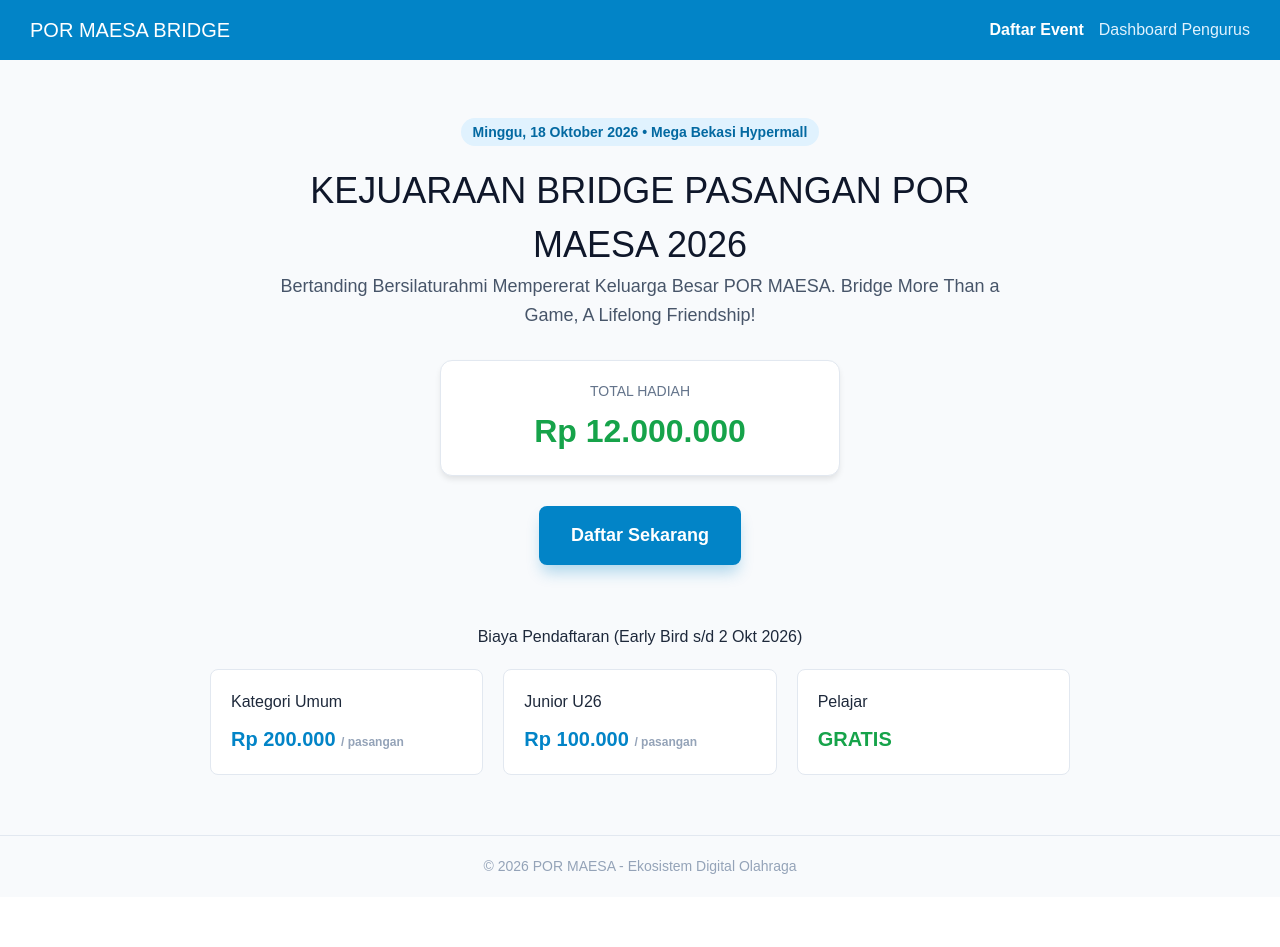
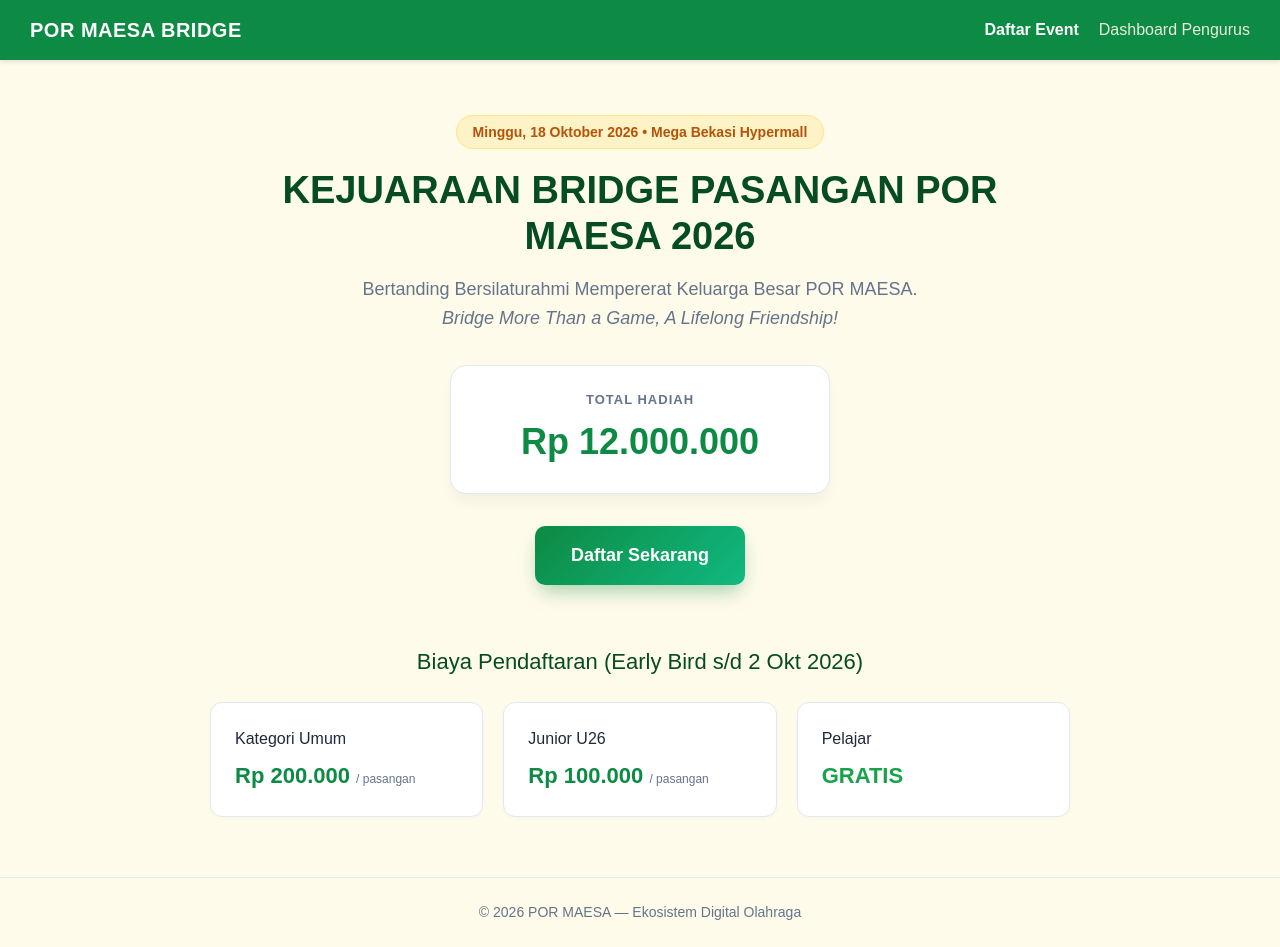
Before and after one commit to fredocto/pormaesa-ekosistem, a Next.js app: page / in a window 1280 px wide. Before the commit the page ends 897 px from the top, so only its background shows below. Built offline with nearby package versions, Linux system fonts and the light colour scheme.

Commit message:
style: apply official POR MAESA colors and typography

```diff
--- /dev/null
+++ b/app/colors.ts
@@ -0,0 +1,18 @@
+export const COLORS = {
+  // Brand Colors
+  primary: '#0D8A43',      // Hijau Maesa Utama
+  primaryHover: '#096330', // Hijau saat hover
+  accentGold: '#EAB308',   // Kuning Emas Aksentuasi
+
+  // Background Colors
+  bgBody: '#FFFBEB',       // Warm Cream (Latar Belakang Web)
+  bgCard: '#FFFFFF',       // Pure White (Kontainer/Card/Form)
+
+  // Typography Colors
+  textHeading: '#054B23',  // Dark Maesa Green (Judul / H1 / H2)
+  textBody: '#1E293B',     // Charcoal Dark (Isi Teks / Input)
+  textMuted: '#64748B',    // Slate Gray (Sub-judul / Placeholder)
+
+  // Borders & Dividers
+  border: '#E2E8F0',       // Garis Tepi
+}
--- a/app/page.tsx
+++ b/app/page.tsx
@@ -1,48 +1,51 @@
 import Link from 'next/link'
+import { COLORS } from './colors'
 
 export default function HomeBridge() {
   return (
-    <div style={{ fontFamily: 'sans-serif', color: '#1e293b', minHeight: '100vh', backgroundColor: '#f8fafc' }}>
+    <div style={{ backgroundColor: COLORS.bgBody, color: COLORS.textBody, minHeight: '100vh', fontFamily: 'sans-serif' }}>
       {/* Header / Navbar */}
-      <header style={{ background: '#0284c7', color: '#fff', padding: '15px 30px', display: 'flex', justifyContent: 'space-between', alignItems: 'center' }}>
-        <h2 style={{ margin: 0, fontSize: '20px' }}>POR MAESA BRIDGE</h2>
-        <nav style={{ display: 'flex', gap: '15px' }}>
+      <header style={{ background: COLORS.primary, color: '#fff', padding: '15px 30px', display: 'flex', justifyContent: 'space-between', alignItems: 'center', boxShadow: '0 2px 4px rgba(0,0,0,0.1)' }}>
+        <h2 style={{ margin: 0, fontSize: '20px', fontWeight: 'bold', letterSpacing: '0.5px' }}>POR MAESA BRIDGE</h2>
+        <nav style={{ display: 'flex', gap: '20px' }}>
           <Link href="/register" style={{ color: '#fff', textDecoration: 'none', fontWeight: 'bold' }}>Daftar Event</Link>
-          <Link href="/admin/dashboard" style={{ color: '#e0f2fe', textDecoration: 'none' }}>Dashboard Pengurus</Link>
+          <Link href="/admin/dashboard" style={{ color: COLORS.bgBody, textDecoration: 'none', opacity: 0.9 }}>Dashboard Pengurus</Link>
         </nav>
       </header>
 
       {/* Hero Section */}
-      <section style={{ textAlign: 'center', padding: '60px 20px', maxWidth: '800px', margin: '0 auto' }}>
-        <span style={{ background: '#e0f2fe', color: '#0369a1', padding: '6px 12px', borderRadius: '20px', fontSize: '14px', fontWeight: 'bold' }}>
+      <section style={{ textAlign: 'center', padding: '60px 20px', maxWidth: '850px', margin: '0 auto' }}>
+        <span style={{ background: '#FEF3C7', color: '#B45309', padding: '8px 16px', borderRadius: '20px', fontSize: '14px', fontWeight: 'bold', border: '1px solid #FDE68A' }}>
           Minggu, 18 Oktober 2026 • Mega Bekasi Hypermall
         </span>
-        <h1 style={{ fontSize: '36px', marginTop: '20px', color: '#0f172a' }}>
+
+        <h1 style={{ fontSize: '38px', marginTop: '24px', color: COLORS.textHeading, fontWeight: '800', lineHeight: '1.2' }}>
           KEJUARAAN BRIDGE PASANGAN POR MAESA 2026
         </h1>
-        <p style={{ fontSize: '18px', color: '#475569', lineHeight: '1.6' }}>
-          Bertanding Bersilaturahmi Mempererat Keluarga Besar POR MAESA.
-          Bridge More Than a Game, A Lifelong Friendship!
+
+        <p style={{ fontSize: '18px', color: COLORS.textMuted, lineHeight: '1.6', marginTop: '16px' }}>
+          Bertanding Bersilaturahmi Mempererat Keluarga Besar POR MAESA.<br />
+          <em>Bridge More Than a Game, A Lifelong Friendship!</em>
         </p>
 
         {/* Total Hadiah Card */}
-        <div style={{ background: '#fff', padding: '20px', borderRadius: '12px', border: '1px solid #e2e8f0', margin: '30px auto', maxWidth: '400px', boxShadow: '0 4px 6px -1px rgba(0,0,0,0.1)' }}>
-          <p style={{ margin: 0, fontSize: '14px', color: '#64748b' }}>TOTAL HADIAH</p>
-          <p style={{ margin: '5px 0 0 0', fontSize: '32px', fontWeight: 'bold', color: '#16a34a' }}>Rp 12.000.000</p>
+        <div style={{ background: COLORS.bgCard, padding: '24px', borderRadius: '16px', border: `1px solid ${COLORS.border}`, margin: '32px auto', maxWidth: '380px', boxShadow: '0 10px 15px -3px rgba(0,0,0,0.05)' }}>
+          <p style={{ margin: 0, fontSize: '13px', color: COLORS.textMuted, fontWeight: 'bold', letterSpacing: '1px', textTransform: 'uppercase' }}>TOTAL HADIAH</p>
+          <p style={{ margin: '6px 0 0 0', fontSize: '36px', fontWeight: 'bold', color: COLORS.primary }}>Rp 12.000.000</p>
         </div>
 
         <Link
           href="/register"
           style={{
             display: 'inline-block',
-            padding: '16px 32px',
-            backgroundColor: '#0284c7',
+            padding: '16px 36px',
+            background: `linear-gradient(135deg, ${COLORS.primary} 0%, #10B981 100%)`,
             color: '#fff',
-            borderRadius: '8px',
+            borderRadius: '10px',
             textDecoration: 'none',
             fontSize: '18px',
             fontWeight: 'bold',
-            boxShadow: '0 10px 15px -3px rgba(2, 132, 199, 0.3)',
+            boxShadow: '0 10px 20px -5px rgba(13, 138, 67, 0.4)',
           }}
         >
           Daftar Sekarang
@@ -51,25 +54,34 @@ export default function HomeBridge() {
 
       {/* Rincian Kategori */}
       <section style={{ maxWidth: '900px', margin: '0 auto 60px auto', padding: '0 20px' }}>
-        <h3 style={{ textAlign: 'center', marginBottom: '20px' }}>Biaya Pendaftaran (Early Bird s/d 2 Okt 2026)</h3>
+        <h3 style={{ textAlign: 'center', marginBottom: '24px', color: COLORS.textHeading, fontSize: '22px' }}>
+          Biaya Pendaftaran (Early Bird s/d 2 Okt 2026)
+        </h3>
+
         <div style={{ display: 'grid', gridTemplateColumns: 'repeat(auto-fit, minmax(250px, 1fr))', gap: '20px' }}>
-          <div style={{ background: '#fff', padding: '20px', borderRadius: '8px', border: '1px solid #e2e8f0' }}>
-            <h4 style={{ margin: '0 0 10px 0' }}>Kategori Umum</h4>
-            <p style={{ fontSize: '20px', fontWeight: 'bold', color: '#0284c7', margin: 0 }}>Rp 200.000 <span style={{ fontSize: '12px', color: '#94a3b8' }}>/ pasangan</span></p>
+          <div style={{ background: COLORS.bgCard, padding: '24px', borderRadius: '12px', border: `1px solid ${COLORS.border}`, boxShadow: '0 2px 4px rgba(0,0,0,0.02)' }}>
+            <h4 style={{ margin: '0 0 8px 0', color: COLORS.textBody }}>Kategori Umum</h4>
+            <p style={{ fontSize: '22px', fontWeight: 'bold', color: COLORS.primary, margin: 0 }}>
+              Rp 200.000 <span style={{ fontSize: '12px', color: COLORS.textMuted, fontWeight: 'normal' }}>/ pasangan</span>
+            </p>
           </div>
-          <div style={{ background: '#fff', padding: '20px', borderRadius: '8px', border: '1px solid #e2e8f0' }}>
-            <h4 style={{ margin: '0 0 10px 0' }}>Junior U26</h4>
-            <p style={{ fontSize: '20px', fontWeight: 'bold', color: '#0284c7', margin: 0 }}>Rp 100.000 <span style={{ fontSize: '12px', color: '#94a3b8' }}>/ pasangan</span></p>
+
+          <div style={{ background: COLORS.bgCard, padding: '24px', borderRadius: '12px', border: `1px solid ${COLORS.border}`, boxShadow: '0 2px 4px rgba(0,0,0,0.02)' }}>
+            <h4 style={{ margin: '0 0 8px 0', color: COLORS.textBody }}>Junior U26</h4>
+            <p style={{ fontSize: '22px', fontWeight: 'bold', color: COLORS.primary, margin: 0 }}>
+              Rp 100.000 <span style={{ fontSize: '12px', color: COLORS.textMuted, fontWeight: 'normal' }}>/ pasangan</span>
+            </p>
           </div>
-          <div style={{ background: '#fff', padding: '20px', borderRadius: '8px', border: '1px solid #e2e8f0' }}>
-            <h4 style={{ margin: '0 0 10px 0' }}>Pelajar</h4>
-            <p style={{ fontSize: '20px', fontWeight: 'bold', color: '#16a34a', margin: 0 }}>GRATIS</p>
+
+          <div style={{ background: COLORS.bgCard, padding: '24px', borderRadius: '12px', border: `1px solid ${COLORS.border}`, boxShadow: '0 2px 4px rgba(0,0,0,0.02)' }}>
+            <h4 style={{ margin: '0 0 8px 0', color: COLORS.textBody }}>Pelajar</h4>
+            <p style={{ fontSize: '22px', fontWeight: 'bold', color: '#16A34A', margin: 0 }}>GRATIS</p>
           </div>
         </div>
       </section>
 
-      <footer style={{ textAlign: 'center', padding: '20px', borderTop: '1px solid #e2e8f0', color: '#94a3b8', fontSize: '14px' }}>
-        © 2026 POR MAESA - Ekosistem Digital Olahraga
+      <footer style={{ textAlign: 'center', padding: '24px', borderTop: `1px solid ${COLORS.border}`, color: COLORS.textMuted, fontSize: '14px' }}>
+        © 2026 POR MAESA — Ekosistem Digital Olahraga
       </footer>
     </div>
   )
--- a/lib/supabase/client.ts
+++ b/lib/supabase/client.ts
@@ -4,5 +4,6 @@ export function createClient() {
   return createBrowserClient(
     process.env.NEXT_PUBLIC_SUPABASE_URL!,
     process.env.NEXT_PUBLIC_SUPABASE_ANON_KEY!
+
   )
 }
--- /dev/null
+++ b/palette.html
@@ -0,0 +1,76 @@
+<!DOCTYPE html>
+<html lang="id">
+<head>
+  <meta charset="UTF-8">
+  <title>Skema Warna & Tipografi POR MAESA</title>
+  <style>
+    body { font-family: system-ui, sans-serif; background: #FFFBEB; padding: 40px; color: #1e293b; }
+    h1, h2, h3 { color: #054B23; }
+    p { color: #64748b; margin-bottom: 24px; }
+
+    .section-title { font-size: 18px; font-weight: bold; margin: 30px 0 15px 0; color: #054B23; border-bottom: 2px solid #eab308; display: inline-block; padding-bottom: 4px; }
+    .grid { display: grid; grid-template-columns: repeat(auto-fit, minmax(220px, 1fr)); gap: 20px; }
+
+    .card { background: #ffffff; border-radius: 12px; overflow: hidden; border: 1px solid #f3e8ff; box-shadow: 0 4px 6px -1px rgba(0,0,0,0.04); }
+    .swatch { height: 100px; width: 100%; display: flex; align-items: center; justify-content: center; color: white; font-weight: bold; font-size: 14px; text-shadow: 0 1px 3px rgba(0,0,0,0.3); }
+    .info { padding: 16px; }
+    .role { font-weight: bold; font-size: 14px; margin-bottom: 4px; }
+    .hex { font-family: monospace; color: #64748b; font-size: 13px; }
+
+    .btn-sample {
+      display: inline-block;
+      padding: 14px 28px;
+      border-radius: 8px;
+      color: #ffffff;
+      font-weight: bold;
+      text-decoration: none;
+      border: none;
+      cursor: pointer;
+      box-shadow: 0 4px 12px rgba(13, 138, 67, 0.25);
+      width: 100%;
+      font-size: 16px;
+    }
+  </style>
+</head>
+<body>
+  <h1>POR MAESA DIGITAL ECOSYSTEM</h1>
+  <p>Pratinjau Hirarki Warna Teks & Latar Belakang Krem Halus (#FFFBEB)</p>
+
+  <!-- Hirarki Warna Teks -->
+  <div class="section-title">1. Panduan Warna Teks (Typography)</div>
+  <div class="grid" style="margin-bottom: 30px;">
+    <div class="card">
+      <div class="swatch" style="background: #054B23;">Judul Utama</div>
+      <div class="info"><div class="role">Dark Maesa Green (Heading)</div><div class="hex">#054B23</div></div>
+    </div>
+    <div class="card">
+      <div class="swatch" style="background: #1E293B;">Isi Paragraf</div>
+      <div class="info"><div class="role">Charcoal Dark (Body Text)</div><div class="hex">#1E293B</div></div>
+    </div>
+    <div class="card">
+      <div class="swatch" style="background: #64748B;">Sub-judul / Muted</div>
+      <div class="info"><div class="role">Slate Gray (Subtitle/Hint)</div><div class="hex">#64748B</div></div>
+    </div>
+  </div>
+
+  <!-- Contoh Kartu Komponen -->
+  <div class="section-title">2. Simulasi Tampilan Kartu Form Registrasi</div>
+  <div class="card" style="max-width: 450px; padding: 28px; margin-top: 10px;">
+    <h2 style="margin-top:0; font-size: 22px;">KEJUARAAN BRIDGE POR MAESA 2026</h2>
+    <p style="font-size: 14px; margin-bottom: 20px;">
+      Isi data diri Anda dan pasangan bertanding untuk mendapatkan E-Tiket pertandingan.
+    </p>
+
+    <div style="margin-bottom: 16px;">
+      <label style="display: block; font-size: 14px; font-weight: 600; color: #1e293b; margin-bottom: 6px;">
+        Nama Lengkap (Pemain 1)
+      </label>
+      <input type="text" placeholder="Contoh: Budi Santoso" style="width: 100%; padding: 10px; border-radius: 6px; border: 1px solid #cbd5e1; box-sizing: border-box;">
+    </div>
+
+    <button class="btn-sample" style="background: linear-gradient(135deg, #0D8A43 0%, #10B981 100%);">
+      Lanjut ke Pembayaran
+    </button>
+  </div>
+</body>
+</html>
```
Also changed, not shown: app/register/page.tsx (+21 -22 lines).
